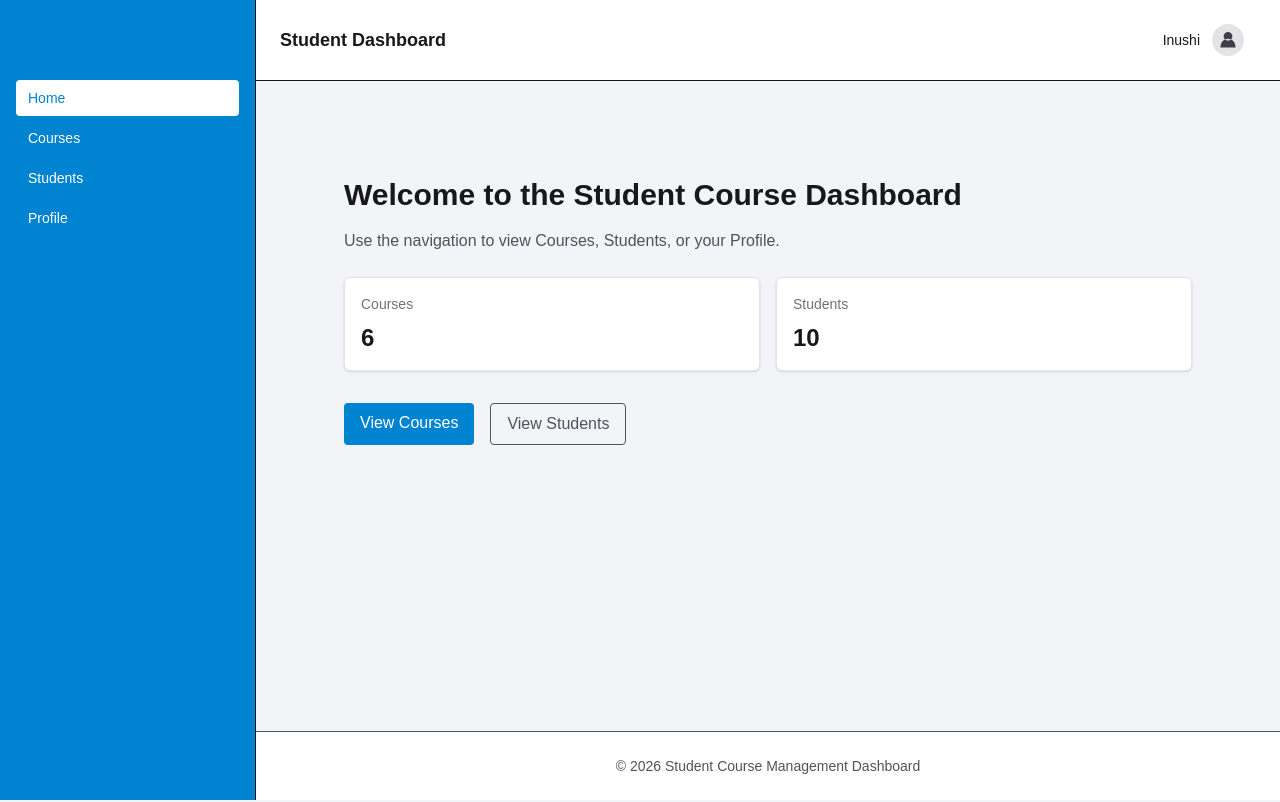
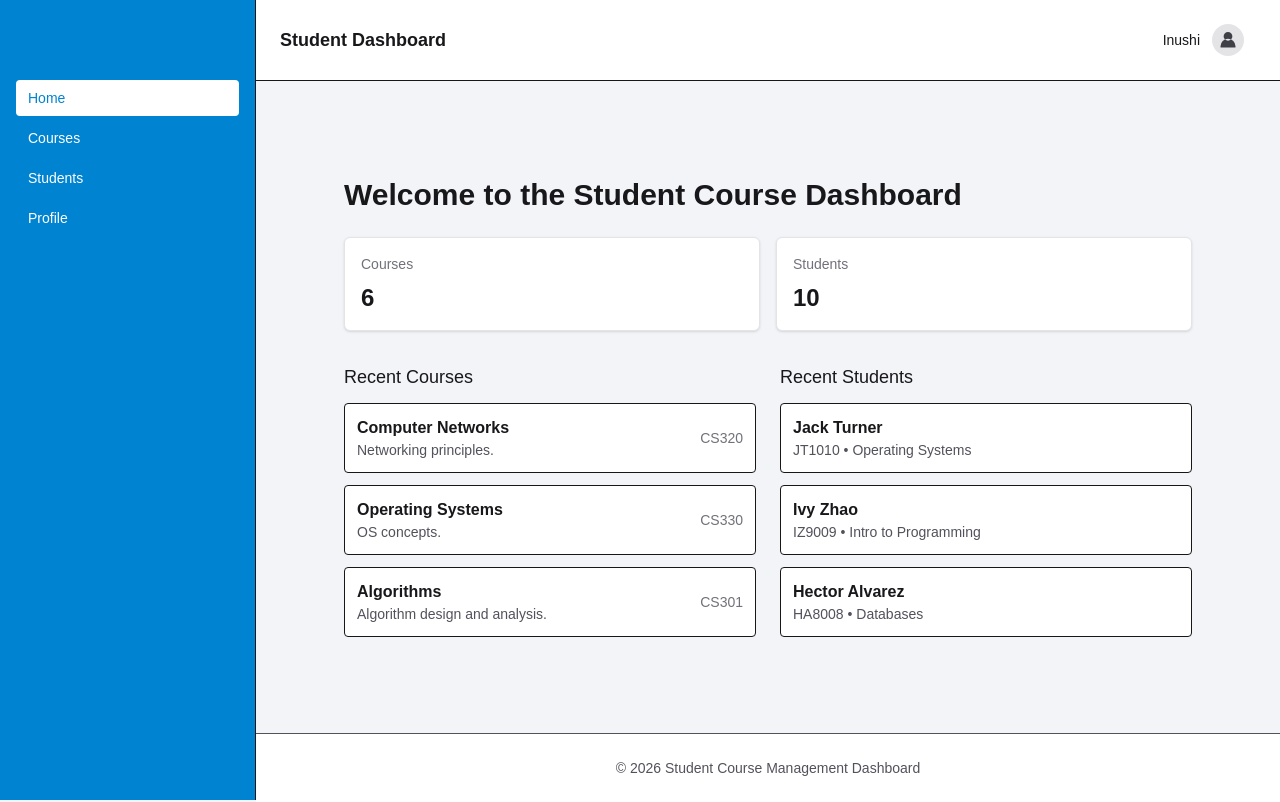
Before and after one commit to InushiKavindi/student-course-dashboard, a Next.js app: page / in a window 1280 px wide. Built offline with nearby package versions, Linux system fonts and the light colour scheme.

Commit message:
ui : update home page content

```diff
--- a/app/page.tsx
+++ b/app/page.tsx
@@ -8,9 +8,9 @@ export default function Home() {
         <h1 className="text-3xl font-semibold text-zinc-900">
           Welcome to the Student Course Dashboard
         </h1>
-        <p className="mt-4 text-zinc-600">
+        {/* <p className="mt-4 text-zinc-600">
           Use the navigation to view Courses, Students, or your Profile.
-        </p>
+        </p> */}
 
         <div className="mt-6 grid grid-cols-1 gap-4 sm:grid-cols-2">
           <div className="rounded-md border border-zinc-200 bg-white p-4 shadow-sm">
@@ -23,10 +23,43 @@ export default function Home() {
           </div>
         </div>
 
-        <div className="mt-8 flex gap-4">
+        <div className="mt-8 grid grid-cols-1 gap-6 sm:grid-cols-2">
+          <section>
+            <h2 className="text-lg font-medium text-zinc-900">Recent Courses</h2>
+            <ul className="mt-3 space-y-3">
+              {courses.slice(-3).reverse().map((c) => (
+                <li key={c.id} className="rounded border p-3 bg-white">
+                  <div className="flex items-center justify-between">
+                    <div>
+                      <p className="font-semibold text-zinc-900">{c.title}</p>
+                      {c.desc && <p className="text-sm text-zinc-600">{c.desc}</p>}
+                    </div>
+                    <span className="ml-4 text-sm text-zinc-500">{c.code}</span>
+                  </div>
+                </li>
+              ))}
+            </ul>
+          </section>
+
+          <section>
+            <h2 className="text-lg font-medium text-zinc-900">Recent Students</h2>
+            <ul className="mt-3 space-y-3">
+              {students.slice(-3).reverse().map((s) => (
+                <li key={s.id} className="rounded border p-3 bg-white">
+                  <div>
+                    <p className="font-semibold text-zinc-900">{s.name}</p>
+                    <p className="text-sm text-zinc-600">{s.studentId ? `${s.studentId} • ` : ""}{s.course}</p>
+                  </div>
+                </li>
+              ))}
+            </ul>
+          </section>
+        </div>
+
+        {/* <div className="mt-8 flex gap-4">
           <Link href="/courses" className="rounded bg-sky-600 px-4 py-2 text-white">View Courses</Link>
           <Link href="/students" className="rounded border px-4 py-2 text-zinc-600">View Students</Link>
-        </div>
+        </div> */}
       </main>
     </div>
   );
```
